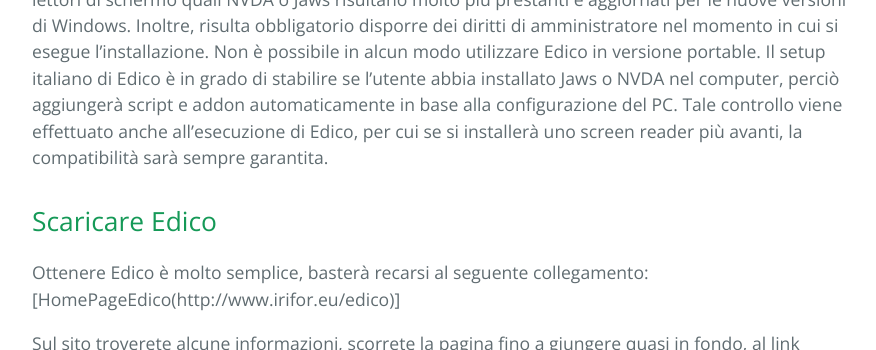
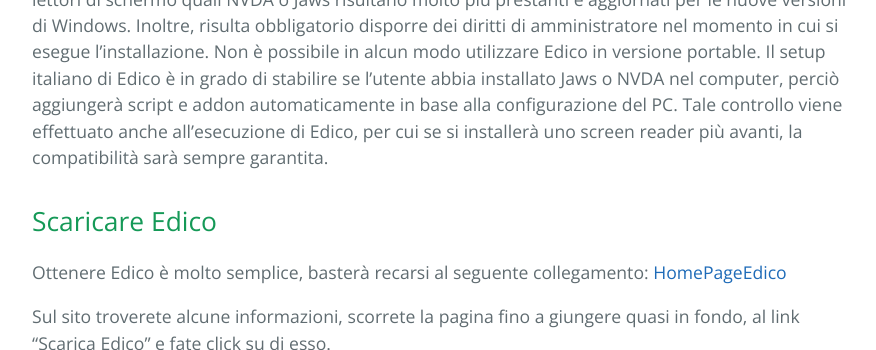
Before and after one commit to edicoIta/edicoita.github.io, a Jekyll site: the page built from docs/01_installare/index.md, in a window 1280 px wide and 900 px high, scrolled down 816 px, cut to the strip 0-350 px from the top of the window. Shown: the whole strip, without its empty margins (192-1068 px from the left). Built offline with Jekyll 4.4.1, drawn with Linux system fonts in a browser that asks for light colours.

Commit message:
a little correction because markdown is not clever like me :-)

```diff
--- a/docs/01_installare/index.md
+++ b/docs/01_installare/index.md
@@ -18,7 +18,7 @@ Tale controllo viene effettuato anche all'esecuzione di Edico, per cui se si ins
 
 ## Scaricare Edico
 Ottenere Edico è molto semplice, basterà recarsi al seguente collegamento:
-[HomePageEdico(http://www.irifor.eu/edico)]
+[HomePageEdico](http://www.irifor.eu/edico)
 
 Sul sito troverete alcune informazioni, scorrete la pagina fino a giungere quasi in fondo, al link "Scarica Edico" e fate click su di esso.
 
```
